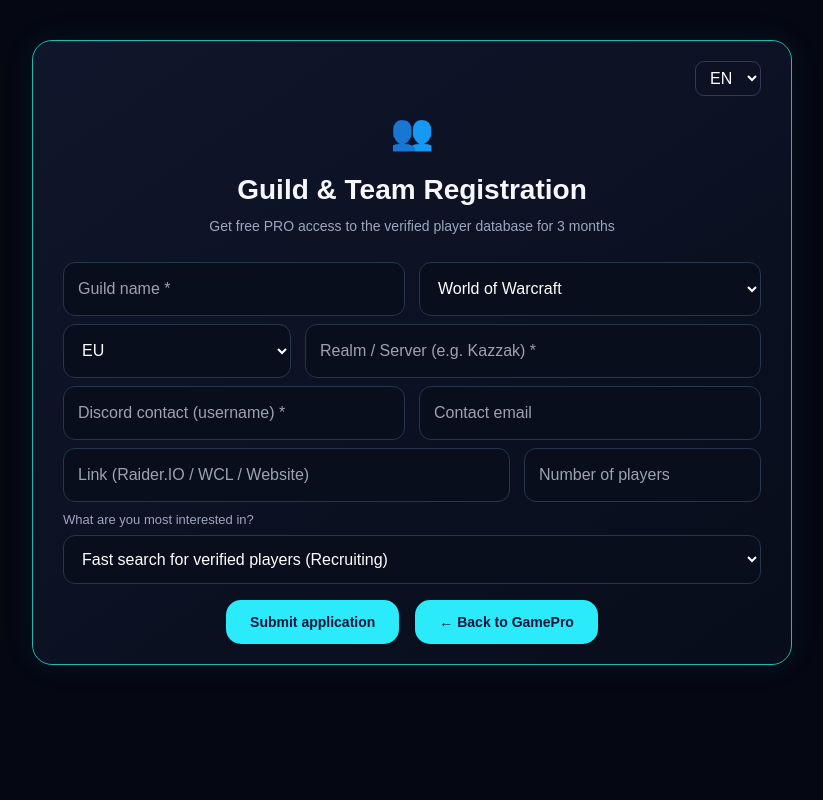
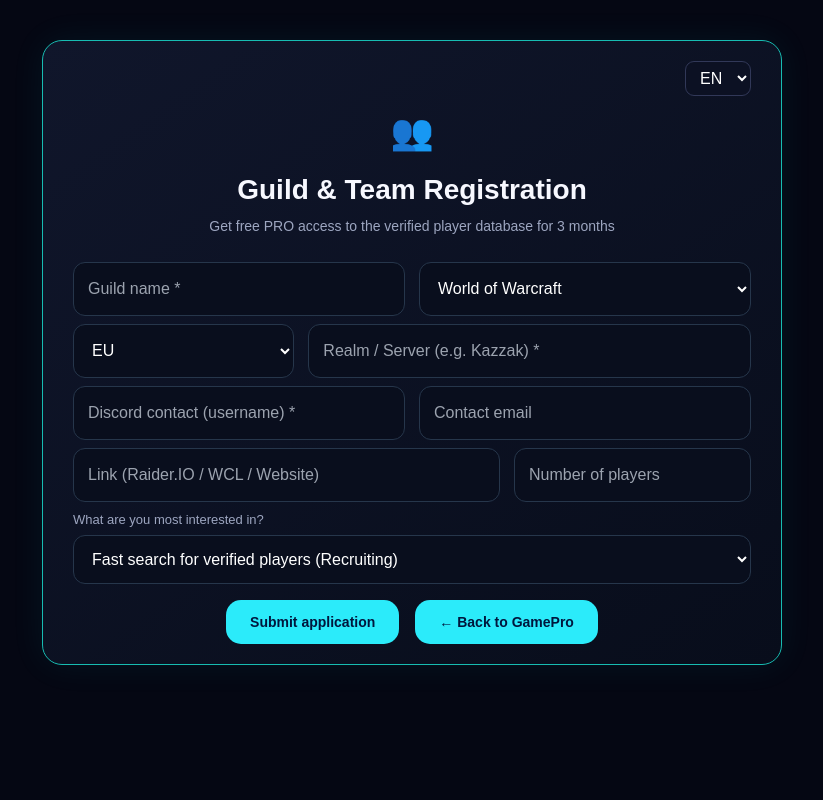
Before and after one commit to vesttrading/gamepro-market, a Next.js app: page /guilds in a window 1280 px wide. Shown: the top 800 px of the page, without its empty margins (228-1051 px from the left). Built offline with nearby package versions, Linux system fonts and the light colour scheme; no server answers; the database is empty.

Commit message:
Adjust maxWidth for layout in page.tsx
Reduced maxWidth from 760px to 740px for layout adjustment.

```diff
--- a/app/guilds/page.tsx
+++ b/app/guilds/page.tsx
@@ -344,7 +344,7 @@ const T: Record<Lang, any> = {
       <div
        style={{
   width: "100%",
-  maxWidth: "760px",        // Увеличиваем ширину (было 520/650), чтобы поля растянулись по горизонтали
+  maxWidth: "740px",        // Увеличиваем ширину (было 520/650), чтобы поля растянулись по горизонтали
   height: "auto",           // Убираем фиксированную высоту, карточка сожмется под контент
   display: "flex",
   flexDirection: "column",
```
